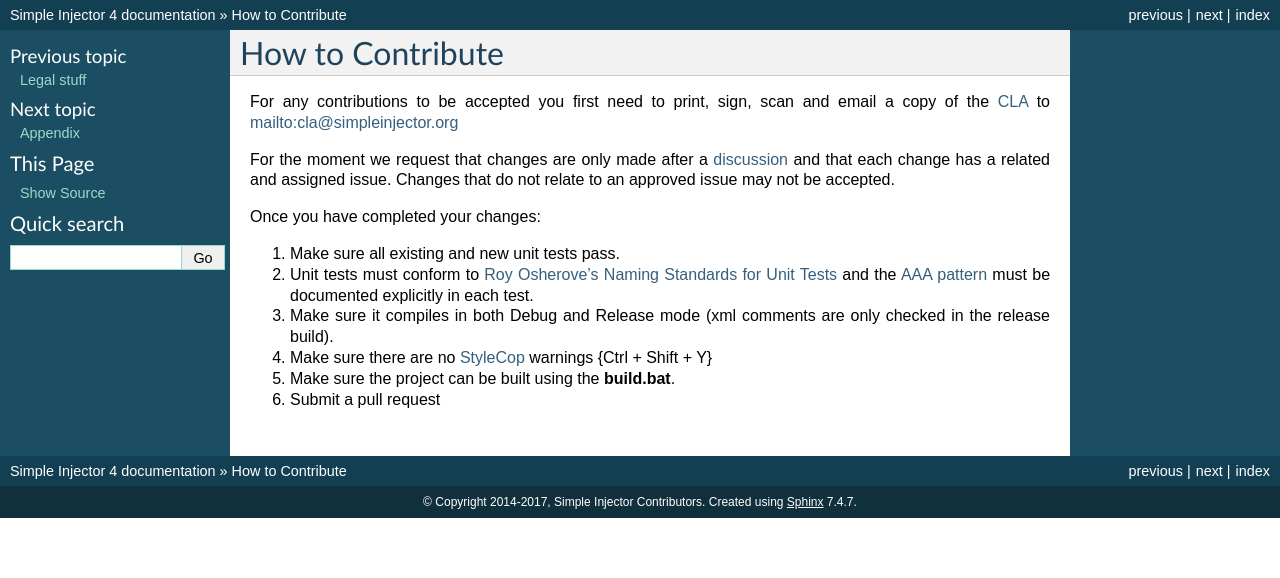
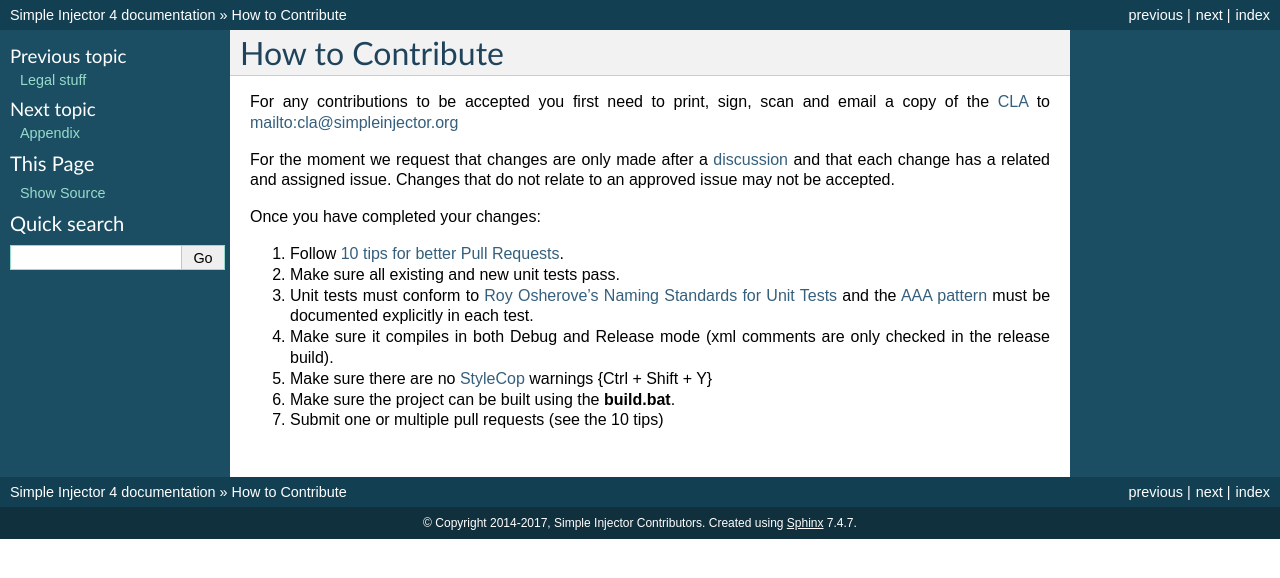
Before and after one commit to simpleinjector/Documentation, a Sphinx documentation site: the page built from source/contribute.rst, in a window 1280 px wide. Shown: the top 578 px of the page. Built offline with Sphinx 7.4.7, drawn with Linux system fonts in a browser that asks for light colours.

Commit message:
Updated contribute page
Added a link to Seemann's 10 tips for better pull requests post.

```diff
--- a/source/contribute.rst
+++ b/source/contribute.rst
@@ -8,9 +8,10 @@ For the moment we request that changes are only made after a `discussion <https:
 
 Once you have completed your changes:
 
+#. Follow `10 tips for better Pull Requests <https://blog.ploeh.dk/2015/01/15/10-tips-for-better-pull-requests/>`_.
 #. Make sure all existing and new unit tests pass.
 #. Unit tests must conform to `Roy Osherove's Naming Standards for Unit Tests <http://osherove.com/blog/2005/4/3/naming-standards-for-unit-tests.html>`_ and the  `AAA pattern <http://c2.com/cgi/wiki?ArrangeActAssert>`_ must be documented explicitly in each test.
 #. Make sure it compiles in both Debug and Release mode (xml comments are only checked in the release build).
 #. Make sure there are no `StyleCop <https://visualstudiogallery.msdn.microsoft.com/cac2a05b-6eb6-4fa2-95b9-1f8d011e6cae>`_ warnings {Ctrl + Shift + Y}
 #. Make sure the project can be built using the **build.bat**.
-#. Submit a pull request
+#. Submit one or multiple pull requests (see the 10 tips)
```
